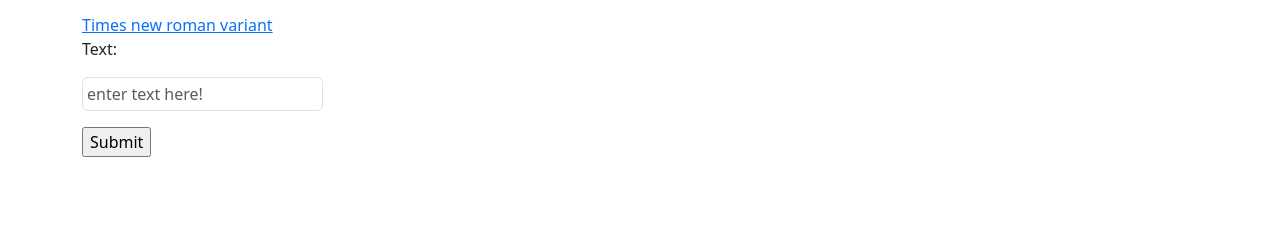
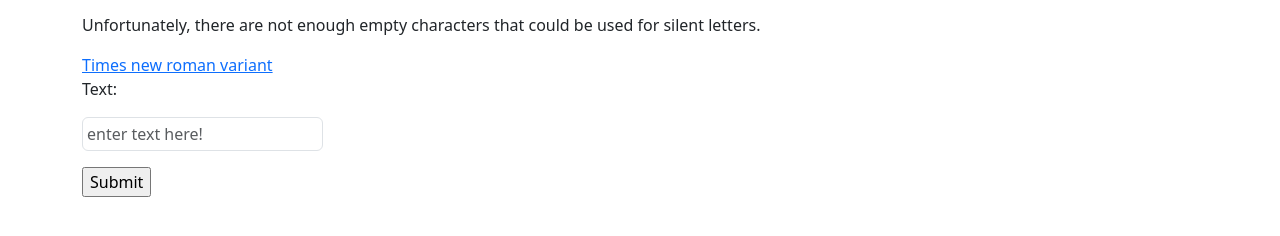
Before and after one commit to Kummin-Konig-Ludwig-Gorgonzola/Kummin-Konig-Ludwig-Gorgonzola.github.io, a plain HTML site: page zealification-machine/index.html in a window 1280 px wide. Shown: the part 258-494 px from the top of the page. Drawn offline with nearby package versions, Linux system fonts and the light colour scheme; files that its build step writes are made by us from their sources.

Commit message:
Update index.html

```diff
--- a/zealification-machine/index.html
+++ b/zealification-machine/index.html
@@ -78,6 +78,7 @@
     <section id="intro">
       <h1>Transform your text by swapping vowels!</h1>
       <p class="zealify">Thus us nemid zielufucetuon, bat us mirily un rifirinci, dai to thi inglush lengaegi biung damb. Why dois thus ixust? Who knows! Asi thus mechuni end yoa cen asi thi tumis niw romen veruent bilow to meki ut eppier es uf ut wiri normel, howivir most TTS end crewlirs wull vuiw ut wuth jemblid vowils end thus us thi untindid asi of thus progrem.</p>
+      <p>Unfortunately, there are not enough empty characters that could be used for silent letters.</p>
       <a href="/css/TimesNRCyrMT.ttf">Times new roman variant</a>
     </section>
     <section>
```
